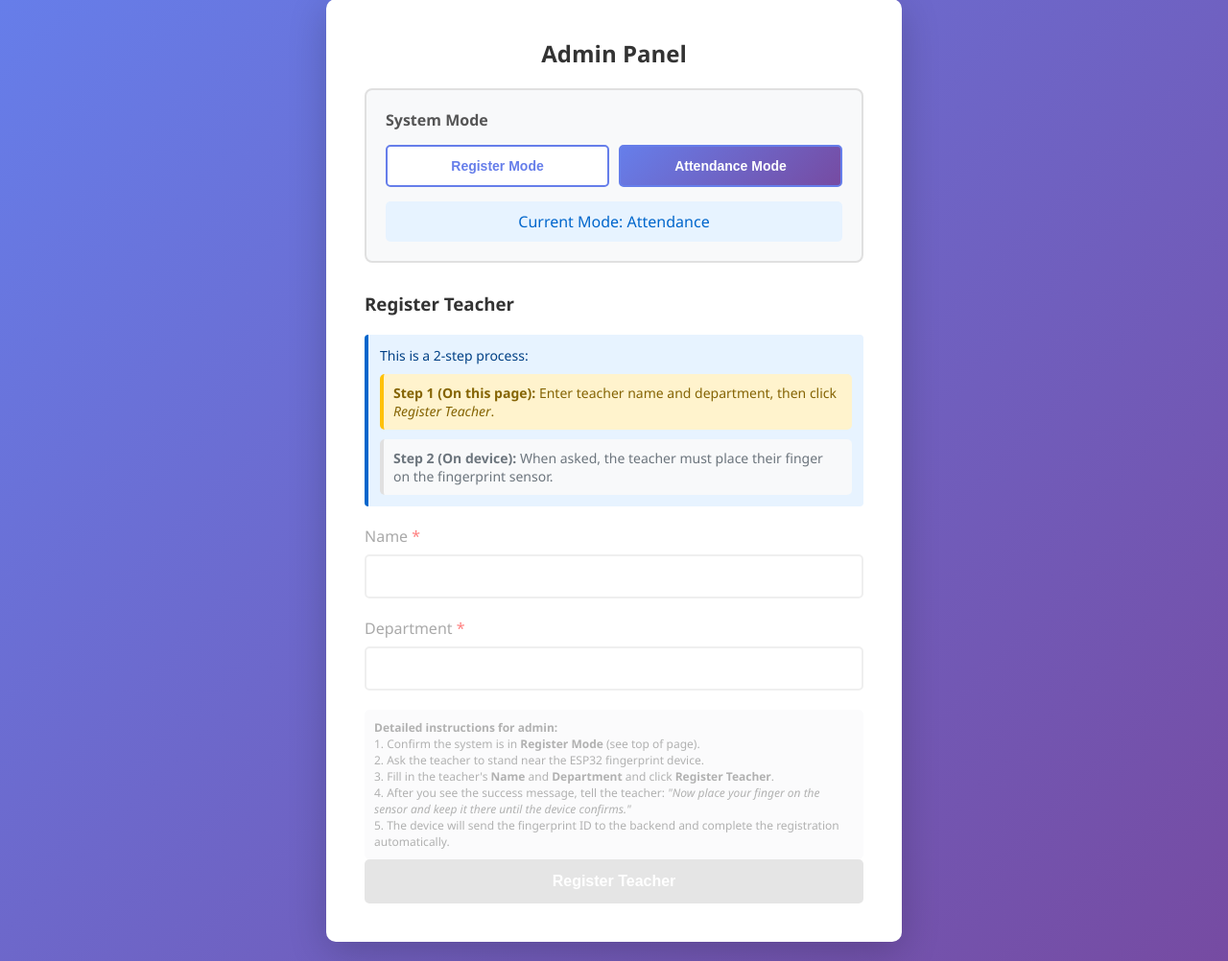
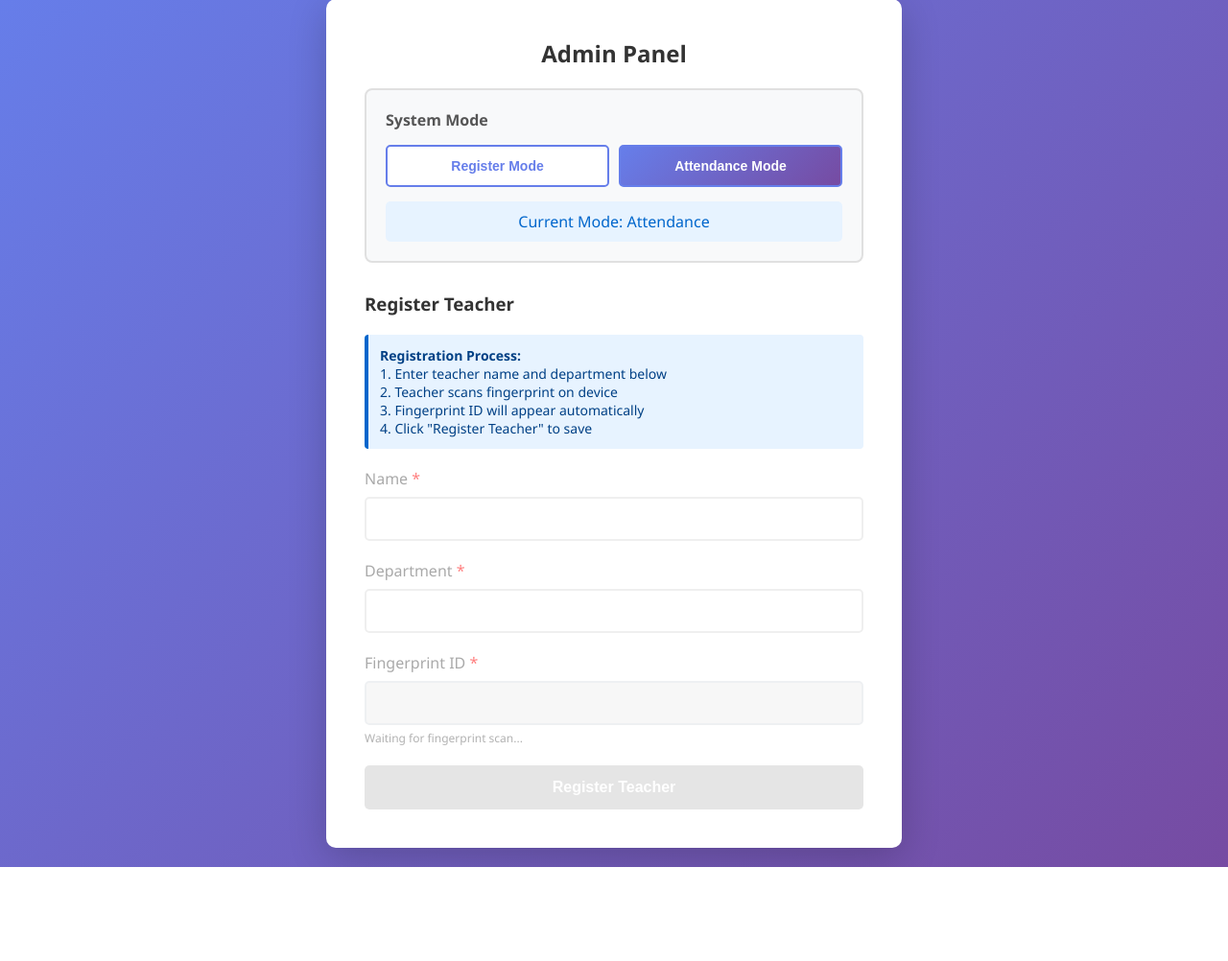
Before and after one commit to ItsArupSaha/attendance_system, a Flask app: page / in a window 1280 px wide. Shown: the part 21-1023 px from the top of the page at 96% size. After the commit the page ends 925 px from the top, so only its background shows below. Run offline with Flask 3, Linux system fonts and the light colour scheme.

Commit message:
fixed ui

```diff
--- a/app.py
+++ b/app.py
@@ -9,6 +9,10 @@
 from config import COOLDOWN_MINUTES
 
 app = Flask(__name__)
+
+# In-memory storage for latest scanned fingerprint_id (waiting for registration)
+# Structure: { "fingerprint_id": int, "timestamp": ISO8601 string }
+_latest_fingerprint_id = None
 
 
 def calculate_working_hours(check_in_time, check_out_time):
@@ -144,12 +148,19 @@
 @app.route('/register', methods=['GET', 'POST'])
 def register():
     """
-    Register a new teacher (Step 1: Admin submits name and department).
+    Register a new teacher - saves all three fields together.
+
+    Request (JSON or form-data):
+    {
+        "name": "John Doe",
+        "department": "CSE",
+        "fingerprint_id": 7
+    }
 
     In REGISTER MODE:
-    - Accepts only name and department
-    - Saves as pending registration
-    - Waits for ESP32 to send fingerprint_id via /register-fingerprint
+    - Accepts name, department, and fingerprint_id together
+    - Validates all fields are present
+    - Saves complete teacher record
 
     In ATTENDANCE MODE:
     - Returns error (registration disabled)
@@ -168,30 +179,67 @@
                 'message': f'System is in {current_mode} mode. Switch to register mode to register teachers.'
             }), 403
 
-        # Get form data (only name and department)
-        name = request.form.get('name', '').strip()
-        department = request.form.get('department', '').strip()
+        # Get data (supports both JSON and form-data)
+        if request.is_json:
+            data = request.get_json()
+            name = data.get('name', '').strip()
+            department = data.get('department', '').strip()
+            fingerprint_id = data.get('fingerprint_id')
+        else:
+            name = request.form.get('name', '').strip()
+            department = request.form.get('department', '').strip()
+            fingerprint_id_str = request.form.get('fingerprint_id', '').strip()
+            fingerprint_id = int(fingerprint_id_str) if fingerprint_id_str else None
 
-        # Validate inputs
-        if not name or not department:
+        # Validate all required fields
+        if not name or not department or fingerprint_id is None:
             return jsonify({
                 'status': 'error',
-                'message': 'Missing required fields: name, department'
+                'message': 'Missing required fields: name, department, fingerprint_id'
             }), 400
 
-        # Save as pending registration (waiting for fingerprint)
-        pending_id = database.save_pending_registration(name, department)
+        # Validate fingerprint_id type
+        try:
+            fingerprint_id = int(fingerprint_id)
+        except (ValueError, TypeError):
+            return jsonify({
+                'status': 'error',
+                'message': 'Invalid fingerprint_id format (must be integer)'
+            }), 400
 
-        if pending_id:
+        # Check if fingerprint_id already exists
+        existing_teacher = database.get_teacher_by_fingerprint_id(fingerprint_id)
+        if existing_teacher:
+            return jsonify({
+                'status': 'error',
+                'message': f'Fingerprint ID {fingerprint_id} already registered'
+            }), 400
+
+        # Generate unique teacher_id
+        teacher_id = f"teacher_{datetime.now().strftime('%Y%m%d%H%M%S')}_{fingerprint_id}"
+
+        # Register teacher in database (all three fields together)
+        success = database.register_teacher(
+            teacher_id=teacher_id,
+            name=name,
+            department=department,
+            fingerprint_id=fingerprint_id
+        )
+
+        if success:
+            # Clear the latest fingerprint_id after successful registration
+            global _latest_fingerprint_id
+            _latest_fingerprint_id = None
+
             return jsonify({
                 'status': 'success',
-                'message': f'Teacher {name} added. Please scan fingerprint on device.',
-                'pending_id': pending_id
+                'message': f'Teacher {name} registered successfully',
+                'teacher_id': teacher_id
             }), 201
         else:
             return jsonify({
                 'status': 'error',
-                'message': 'Failed to save registration'
+                'message': 'Failed to register teacher in database'
             }), 500
 
     except Exception as e:
@@ -205,20 +253,18 @@
 @app.route('/register-fingerprint', methods=['POST'])
 def register_fingerprint():
     """
-    Complete teacher registration (Step 2: ESP32 sends fingerprint_id).
+    ESP32 sends scanned fingerprint_id (REGISTER MODE only).
 
     ESP32 sends:
     {
-        "name": "John Doe",           // Optional: if provided, matches with pending
-        "department": "CSE",         // Optional: if provided, matches with pending
-        "fingerprint_id": 5          // Required: from AS608 module
+        "fingerprint_id": 7
     }
 
     Backend:
     - Validates system is in REGISTER MODE
-    - Finds matching pending registration (by name+dept or latest)
-    - Completes registration with fingerprint_id
-    - Rejects duplicate fingerprint_id
+    - Stores fingerprint_id in memory (latest_fingerprint_id)
+    - Rejects duplicate fingerprint_id (already registered)
+    - Returns success with fingerprint_id
     """
     try:
         server_time_iso = get_server_time()
@@ -243,8 +289,6 @@
 
         data = request.get_json()
         fingerprint_id = data.get('fingerprint_id')
-        name = data.get('name', '').strip()
-        department = data.get('department', '').strip()
 
         # Validate fingerprint_id
         if fingerprint_id is None:
@@ -263,7 +307,7 @@
                 'server_time': server_time_iso
             }), 400
 
-        # Check if fingerprint_id already exists
+        # Check if fingerprint_id already exists (already registered)
         existing_teacher = database.get_teacher_by_fingerprint_id(fingerprint_id)
         if existing_teacher:
             return jsonify({
@@ -272,76 +316,83 @@
                 'server_time': server_time_iso
             }), 400
 
-        # Find pending registration
-        pending = None
+        # Store fingerprint_id in memory (waiting for registration form submission)
+        global _latest_fingerprint_id
+        _latest_fingerprint_id = {
+            'fingerprint_id': fingerprint_id,
+            'timestamp': get_server_time()
+        }
 
-        if name and department:
-            # Try to find by name and department
-            # Get all pending and match
-            db = database.get_db()
-            pending_ref = db.collection('pending_registrations')
-            query = pending_ref.where('status', '==', 'pending')
-            docs = query.stream()
-
-            for doc in docs:
-                data = doc.to_dict()
-                if data.get('name') == name and data.get('department') == department:
-                    pending = {
-                        'pending_id': doc.id,
-                        **data
-                    }
-                    break
-
-        # If not found by name+dept, get latest pending
-        if not pending:
-            pending = database.get_latest_pending_registration()
-
-        if not pending:
-            return jsonify({
-                'status': 'error',
-                'message': 'No pending registration found. Please register teacher first.',
-                'server_time': server_time_iso
-            }), 404
-
-        # Get name and department from pending registration
-        teacher_name = pending.get('name')
-        teacher_department = pending.get('department')
-        pending_id = pending.get('pending_id')
-
-        # Generate unique teacher_id
-        teacher_id = f"teacher_{datetime.now().strftime('%Y%m%d%H%M%S')}_{fingerprint_id}"
-
-        # Register teacher in database
-        success = database.register_teacher(
-            teacher_id=teacher_id,
-            name=teacher_name,
-            department=teacher_department,
-            fingerprint_id=fingerprint_id
-        )
-
-        if success:
-            # Delete pending registration
-            database.delete_pending_registration(pending_id)
-
-            return jsonify({
-                'status': 'success',
-                'message': f'Teacher {teacher_name} registered successfully',
-                'teacher_id': teacher_id,
-                'server_time': server_time_iso
-            }), 201
-        else:
-            return jsonify({
-                'status': 'error',
-                'message': 'Failed to register teacher in database',
-                'server_time': server_time_iso
-            }), 500
+        return jsonify({
+            'status': 'success',
+            'message': 'Fingerprint ID received and stored',
+            'fingerprint_id': fingerprint_id,
+            'server_time': server_time_iso
+        }), 200
 
     except Exception as e:
         print(f"Fingerprint registration error: {e}")
         return jsonify({
             'status': 'error',
-            'message': f'Registration failed: {str(e)}',
+            'message': f'Failed to store fingerprint: {str(e)}',
             'server_time': get_server_time()
+        }), 500
+
+
+@app.route('/register-fingerprint/latest', methods=['GET'])
+def get_latest_fingerprint():
+    """
+    Frontend polls this endpoint to check if fingerprint_id is available.
+
+    Returns:
+    {
+        "status": "waiting" | "ready",
+        "fingerprint_id": 7  // Only present when status == "ready"
+    }
+    """
+    try:
+        global _latest_fingerprint_id
+
+        if _latest_fingerprint_id is None:
+            return jsonify({
+                'status': 'waiting',
+                'message': 'No fingerprint scanned yet'
+            }), 200
+        else:
+            return jsonify({
+                'status': 'ready',
+                'fingerprint_id': _latest_fingerprint_id['fingerprint_id'],
+                'timestamp': _latest_fingerprint_id['timestamp']
+            }), 200
+
+    except Exception as e:
+        print(f"Error getting latest fingerprint: {e}")
+        return jsonify({
+            'status': 'error',
+            'message': f'Failed to get fingerprint status: {str(e)}'
+        }), 500
+
+
+@app.route('/register-fingerprint/clear', methods=['POST'])
+def clear_latest_fingerprint():
+    """
+    Clear the stored fingerprint_id (optional endpoint).
+    Can be called after successful registration or to reset.
+    """
+    try:
+        global _latest_fingerprint_id
+        _latest_fingerprint_id = None
+
+        return jsonify({
+            'status': 'success',
+            'message': 'Fingerprint ID cleared'
+        }), 200
+
+    except Exception as e:
+        print(f"Error clearing fingerprint: {e}")
+        return jsonify({
+            'status': 'error',
+            'message': f'Failed to clear fingerprint: {str(e)}'
         }), 500
 
 
--- a/templates/register.html
+++ b/templates/register.html
@@ -90,7 +90,8 @@
             color: #555;
             font-weight: 500;
         }
-        input[type="text"] {
+        input[type="text"],
+        input[type="number"] {
             width: 100%;
             padding: 12px;
             border: 2px solid #e0e0e0;
@@ -98,9 +99,18 @@
             font-size: 16px;
             transition: border-color 0.3s;
         }
-        input[type="text"]:focus {
+        input[type="text"]:focus,
+        input[type="number"]:focus {
             outline: none;
             border-color: #667eea;
+        }
+        input[readonly] {
+            background-color: #f8f9fa;
+            cursor: not-allowed;
+            border-color: #dee2e6;
+        }
+        input[readonly]:focus {
+            border-color: #dee2e6;
         }
         .field-info {
             font-size: 12px;
@@ -348,13 +358,11 @@
             <h3 style="color: #333; margin-bottom: 20px;">Register Teacher</h3>
 
             <div class="info-box" id="registerInfo">
-                This is a 2-step process:
-                <div id="step1Box" class="step-box step-active">
-                    <strong>Step 1 (On this page):</strong> Enter teacher name and department, then click <em>Register Teacher</em>.
-                </div>
-                <div id="step2Box" class="step-box step-inactive">
-                    <strong>Step 2 (On device):</strong> When asked, the teacher must place their finger on the fingerprint sensor.
-                </div>
+                <strong>Registration Process:</strong><br>
+                1. Enter teacher name and department below<br>
+                2. Teacher scans fingerprint on device<br>
+                3. Fingerprint ID will appear automatically<br>
+                4. Click "Register Teacher" to save
             </div>
 
             <form id="registrationForm">
@@ -368,32 +376,31 @@
                     <input type="text" id="department" name="department" required>
                 </div>
 
-                <div class="field-info" style="margin-top: 10px; padding: 10px; background: #f8f9fa; border-radius: 5px;">
-                    <strong>Detailed instructions for admin:</strong><br>
-                    1. Confirm the system is in <strong>Register Mode</strong> (see top of page).<br>
-                    2. Ask the teacher to stand near the ESP32 fingerprint device.<br>
-                    3. Fill in the teacher's <strong>Name</strong> and <strong>Department</strong> and click <strong>Register Teacher</strong>.<br>
-                    4. After you see the success message, tell the teacher: <em>"Now place your finger on the sensor and keep it there until the device confirms."</em><br>
-                    5. The device will send the fingerprint ID to the backend and complete the registration automatically.
+                <div class="form-group">
+                    <label for="fingerprint_id">Fingerprint ID <span class="required">*</span></label>
+                    <input type="number" id="fingerprint_id" name="fingerprint_id" readonly style="background-color: #f0f0f0; cursor: not-allowed;">
+                    <div class="field-info" id="fingerprintStatus">
+                        <span id="waitingText">Waiting for fingerprint scan...</span>
+                    </div>
                 </div>
 
-                <button type="submit" id="submitBtn">Register Teacher</button>
-            </form>
-
-            <div id="scanPrompt" class="highlight-scan">
+                <div id="scanPrompt" class="highlight-scan" style="display: none;">
                     <div class="fingerprint-container">
                         <div class="scanning-lines"></div>
                         <div class="fingerprint-icon"></div>
                     </div>
                     <div class="ready-text">
                         <span class="status-indicator"></span>
-                    SENSOR IS READY - PLACE FINGER NOW
+                        WAITING FOR FINGERPRINT SCAN
                     </div>
                     <div class="instruction-text">
-                    <strong>Step 2:</strong> Ask the teacher to place their finger on the fingerprint sensor.<br>
-                    Keep the finger steady until the device confirms registration.
+                        Ask the teacher to place their finger on the fingerprint sensor.<br>
+                        The fingerprint ID will appear automatically when scanned.
                     </div>
                 </div>
+
+                <button type="submit" id="submitBtn" disabled>Register Teacher</button>
+            </form>
         </div>
 
         <div id="message" class="message"></div>
@@ -401,6 +408,8 @@
 
     <script>
         let currentMode = 'attendance'; // Default
+        let pollingInterval = null;
+        let fingerprintIdReady = false;
 
         // Load current mode on page load
         async function loadCurrentMode() {
@@ -449,6 +458,68 @@
             }
         }
 
+        // Poll for latest fingerprint_id
+        async function pollFingerprintId() {
+            if (currentMode !== 'register') {
+                stopPolling();
+                return;
+            }
+
+            try {
+                const response = await fetch('/register-fingerprint/latest');
+                const data = await response.json();
+
+                if (data.status === 'ready' && data.fingerprint_id) {
+                    // Fingerprint ID is available
+                    const fingerprintIdInput = document.getElementById('fingerprint_id');
+                    const waitingText = document.getElementById('waitingText');
+                    const scanPrompt = document.getElementById('scanPrompt');
+                    const submitBtn = document.getElementById('submitBtn');
+
+                    fingerprintIdInput.value = data.fingerprint_id;
+                    waitingText.textContent = '✓ Fingerprint ID received: ' + data.fingerprint_id;
+                    waitingText.style.color = '#28a745';
+                    waitingText.style.fontWeight = 'bold';
+
+                    scanPrompt.style.display = 'none';
+                    submitBtn.disabled = false;
+                    fingerprintIdReady = true;
+
+                    stopPolling();
+                } else if (data.status === 'waiting') {
+                    // Still waiting for fingerprint
+                    const waitingText = document.getElementById('waitingText');
+                    const scanPrompt = document.getElementById('scanPrompt');
+                    const submitBtn = document.getElementById('submitBtn');
+
+                    waitingText.textContent = 'Waiting for fingerprint scan...';
+                    waitingText.style.color = '#856404';
+                    scanPrompt.style.display = 'block';
+                    submitBtn.disabled = true;
+                    fingerprintIdReady = false;
+                }
+            } catch (error) {
+                console.error('Error polling fingerprint:', error);
+            }
+        }
+
+        // Start polling for fingerprint_id
+        function startPolling() {
+            if (pollingInterval) {
+                clearInterval(pollingInterval);
+            }
+            pollingInterval = setInterval(pollFingerprintId, 1000); // Poll every 1 second
+            pollFingerprintId(); // Immediate first check
+        }
+
+        // Stop polling
+        function stopPolling() {
+            if (pollingInterval) {
+                clearInterval(pollingInterval);
+                pollingInterval = null;
+            }
+        }
+
         // Update mode display
         function updateModeDisplay() {
             const modeText = document.getElementById('modeText');
@@ -457,9 +528,9 @@
             const attendanceModeBtn = document.getElementById('attendanceModeBtn');
             const submitBtn = document.getElementById('submitBtn');
             const registrationForm = document.getElementById('registrationForm');
+            const fingerprintIdInput = document.getElementById('fingerprint_id');
+            const waitingText = document.getElementById('waitingText');
             const scanPrompt = document.getElementById('scanPrompt');
-            const step1Box = document.getElementById('step1Box');
-            const step2Box = document.getElementById('step2Box');
 
             // Update mode text
             modeText.textContent = currentMode.charAt(0).toUpperCase() + currentMode.slice(1);
@@ -471,25 +542,26 @@
             if (currentMode === 'register') {
                 registerModeBtn.classList.add('active');
                 attendanceModeBtn.classList.remove('active');
-                submitBtn.disabled = false;
                 registrationForm.style.opacity = '1';
-                // In register mode, default to step 1 active
-                if (step1Box && step2Box) {
-                    step1Box.className = 'step-box step-active';
-                    step2Box.className = 'step-box step-inactive';
-                }
-                if (scanPrompt) {
-                    scanPrompt.style.display = 'none';
-                }
+
+                // Reset fingerprint field
+                fingerprintIdInput.value = '';
+                waitingText.textContent = 'Waiting for fingerprint scan...';
+                waitingText.style.color = '#856404';
+                submitBtn.disabled = true;
+                fingerprintIdReady = false;
+
+                // Start polling for fingerprint
+                startPolling();
             } else {
                 registerModeBtn.classList.remove('active');
                 attendanceModeBtn.classList.add('active');
                 submitBtn.disabled = true;
                 registrationForm.style.opacity = '0.5';
-                // In attendance mode, hide scan instructions
-                if (scanPrompt) {
                 scanPrompt.style.display = 'none';
-                }
+
+                // Stop polling
+                stopPolling();
             }
         }
 
@@ -505,17 +577,34 @@
                 return;
             }
 
-            const formData = new FormData(this);
+            const name = document.getElementById('name').value.trim();
+            const department = document.getElementById('department').value.trim();
+            const fingerprintId = document.getElementById('fingerprint_id').value;
+
+            // Validate all fields
+            if (!name || !department || !fingerprintId) {
+                const messageDiv = document.getElementById('message');
+                messageDiv.textContent = 'Please fill in all fields and wait for fingerprint scan';
+                messageDiv.className = 'message error';
+                messageDiv.style.display = 'block';
+                return;
+            }
+
             const messageDiv = document.getElementById('message');
             messageDiv.style.display = 'none';
-            const scanPrompt = document.getElementById('scanPrompt');
-            const step1Box = document.getElementById('step1Box');
-            const step2Box = document.getElementById('step2Box');
 
             try {
+                // Send all three fields together as JSON
                 const response = await fetch('/register', {
                     method: 'POST',
-                    body: formData
+                    headers: {
+                        'Content-Type': 'application/json'
+                    },
+                    body: JSON.stringify({
+                        name: name,
+                        department: department,
+                        fingerprint_id: parseInt(fingerprintId)
+                    })
                 });
 
                 const data = await response.json();
@@ -525,16 +614,21 @@
                 messageDiv.style.display = 'block';
 
                 if (data.status === 'success') {
-                    this.reset();
-                    // Visually move to Step 2: scanning fingerprint
-                    if (step1Box && step2Box) {
-                        step1Box.className = 'step-box step-inactive';
-                        step2Box.className = 'step-box step-active';
-                    }
-                    if (scanPrompt) {
-                        scanPrompt.style.display = 'block';
-                        scanPrompt.scrollIntoView({ behavior: 'smooth', block: 'center' });
-                    }
+                    // Clear form and reset state
+                    document.getElementById('name').value = '';
+                    document.getElementById('department').value = '';
+                    document.getElementById('fingerprint_id').value = '';
+                    const waitingText = document.getElementById('waitingText');
+                    waitingText.textContent = 'Waiting for fingerprint scan...';
+                    waitingText.style.color = '#856404';
+                    submitBtn.disabled = true;
+                    fingerprintIdReady = false;
+
+                    // Clear the stored fingerprint_id on backend
+                    await fetch('/register-fingerprint/clear', { method: 'POST' });
+
+                    // Restart polling for next teacher
+                    startPolling();
                 }
             } catch (error) {
                 messageDiv.textContent = 'Registration failed: ' + error.message;
@@ -545,6 +639,11 @@
 
         // Initialize on page load
         loadCurrentMode();
+
+        // Cleanup on page unload
+        window.addEventListener('beforeunload', function() {
+            stopPolling();
+        });
     </script>
 </body>
 </html>
```
Also changed, not shown: 1 other file. Lines whose indentation alone changed are shown as unchanged.
